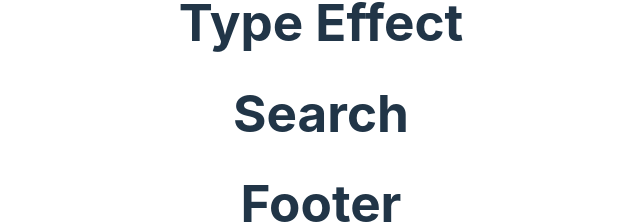
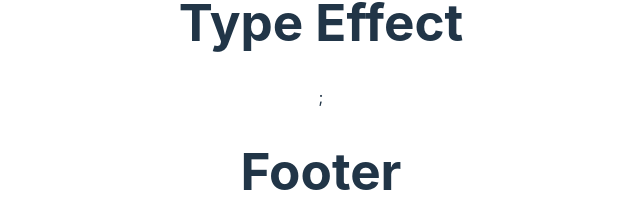
Before and after one commit to handlyengka/FEkelompok, a React (Vite) app: page / in a window 1280 px wide. Shown: the part 1219-1443 px from the top of the page, without its empty margins (319-959 px from the left). Built offline with nearby package versions, Linux system fonts and the light colour scheme; no server answers.

Commit message:
Update Search Props

```diff
--- a/src/components/Home/Search/index.jsx
+++ b/src/components/Home/Search/index.jsx
@@ -1,5 +1,8 @@
-const Search = ()=> {
-    return <h1> Search</h1>;
-}
+const Search = ({Search})=> {
+    return (
+    <div><h1> {Search}</h1>;
+    </div>
+    );
+};
 
 export default Search;
```
